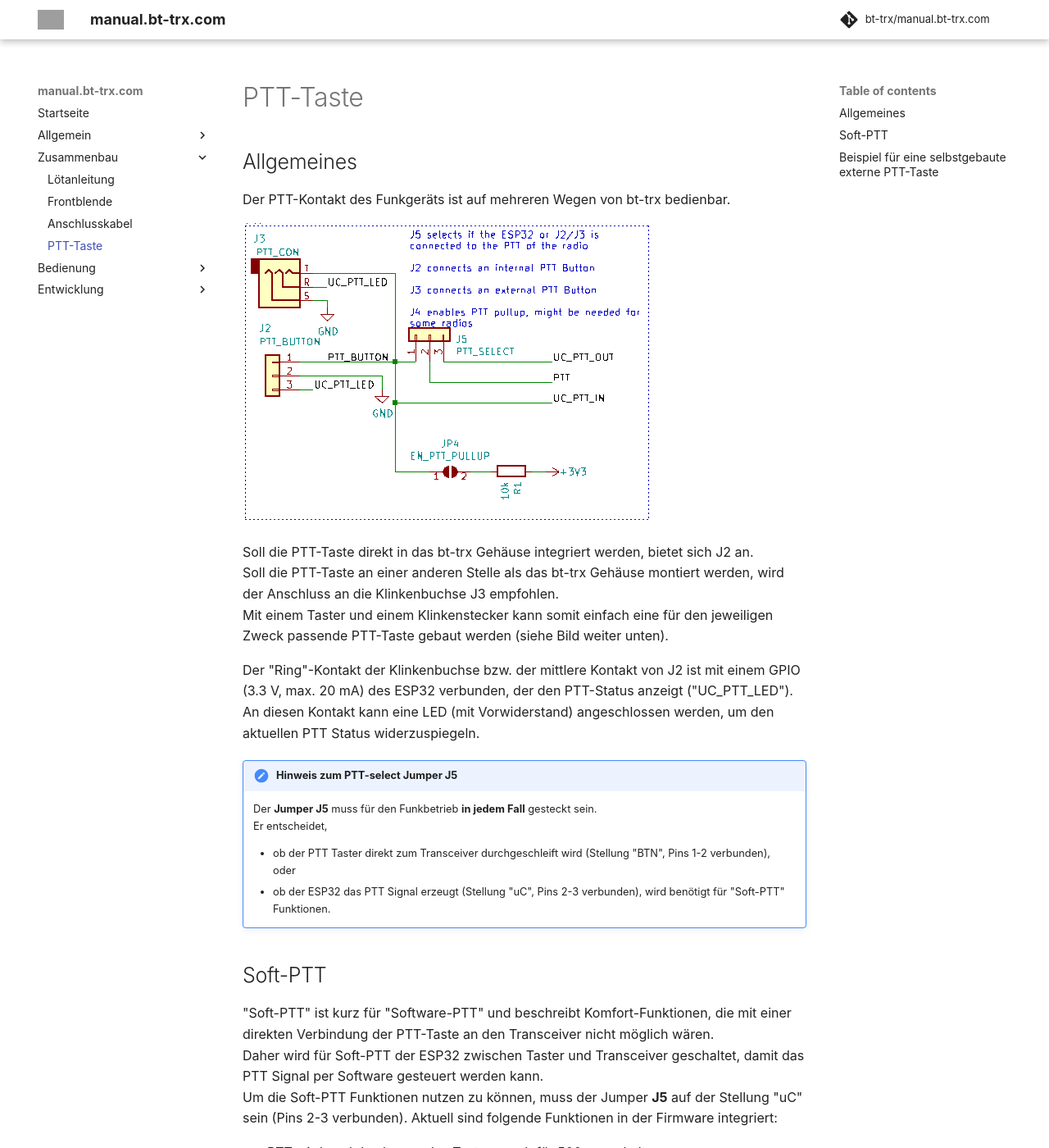
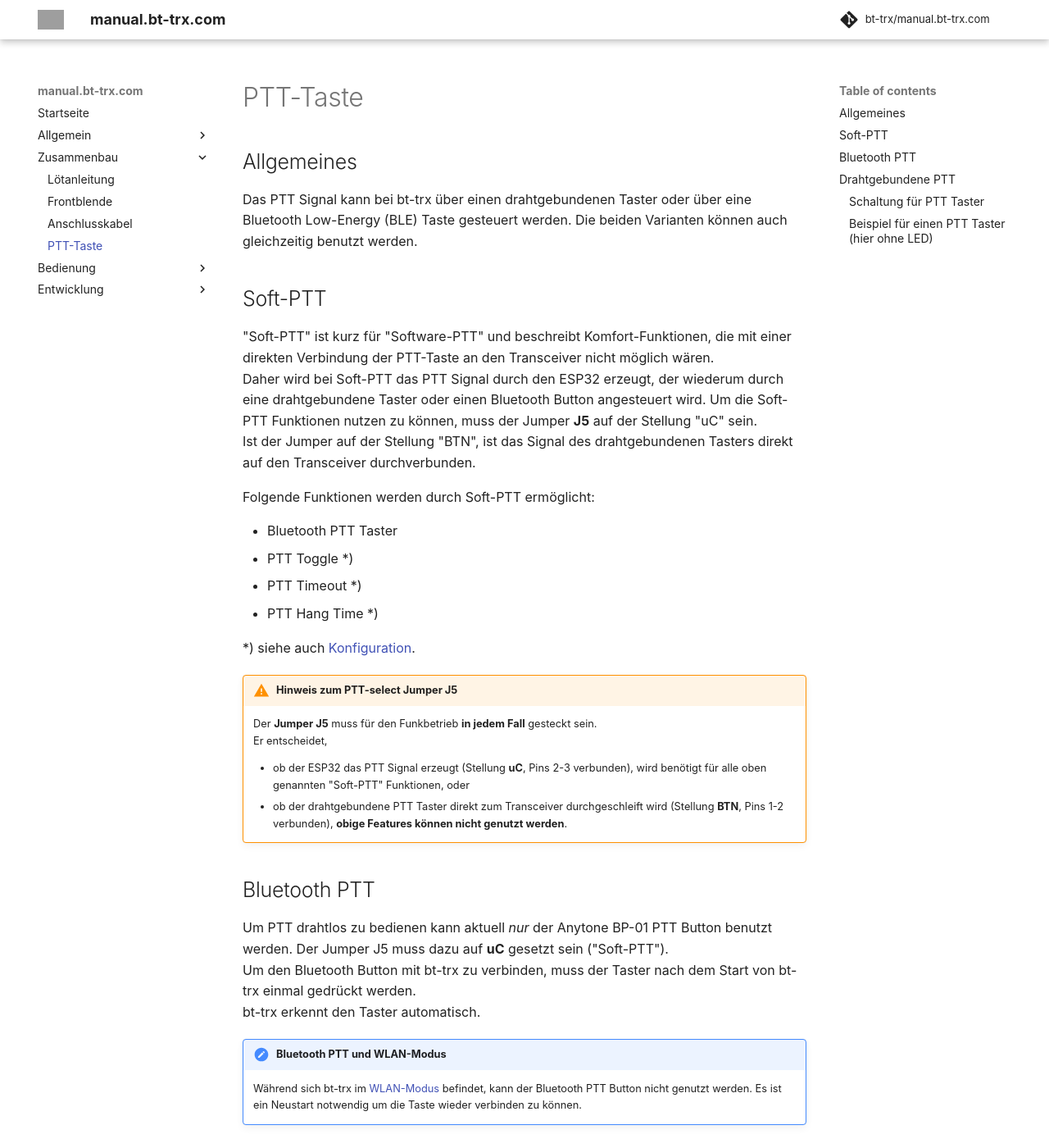
Before and after one commit to bt-trx/manual.bt-trx.com, an MkDocs documentation site: the page built from docs/20_Zusammenbau/PTT-Taste.md, in a window 1280 px wide and 1400 px high. Shown: the whole window at 82% size. Built offline with MkDocs 1.6.1 and Material for MkDocs 9.7.7, drawn with Linux system fonts in a browser that asks for light colours; comment, search, counter and statistics services are not loaded; some of the changed text lies outside the part shown; grey boxes are pictures that could not be loaded.

Commit message:
Update für v5.0

```diff
--- a/docs/20_Zusammenbau/PTT-Taste.md
+++ b/docs/20_Zusammenbau/PTT-Taste.md
@@ -2,7 +2,60 @@
 
 ## Allgemeines
 
-Der PTT-Kontakt des Funkgeräts ist auf mehreren Wegen von bt-trx bedienbar.
+Das PTT Signal kann bei bt-trx über einen drahtgebundenen Taster oder über
+eine Bluetooth Low-Energy (BLE) Taste gesteuert werden. Die beiden Varianten
+können auch gleichzeitig benutzt werden.
+
+## Soft-PTT
+
+"Soft-PTT" ist kurz für "Software-PTT" und beschreibt Komfort-Funktionen, die
+mit einer direkten Verbindung der PTT-Taste an den Transceiver nicht möglich
+wären.
+Daher wird bei Soft-PTT das PTT Signal durch den ESP32 erzeugt, der wiederum
+durch eine drahtgebundene Taster oder einen Bluetooth Button angesteuert wird.
+Um die Soft-PTT Funktionen nutzen zu können, muss der Jumper **J5** auf der
+Stellung "uC" sein.
+Ist der Jumper auf der Stellung "BTN", ist das Signal des drahtgebundenen Tasters
+direkt auf den Transceiver durchverbunden.
+
+Folgende Funktionen werden durch Soft-PTT ermöglicht:
+
+* Bluetooth PTT Taster
+* PTT Toggle *)
+* PTT Timeout *)
+* PTT Hang Time *)
+
+*) siehe auch [Konfiguration](../../30_Bedienung/Konfiguration).
+
+!!! warning "Hinweis zum PTT-select Jumper J5"
+    Der **Jumper J5** muss für den Funkbetrieb **in jedem Fall** gesteckt sein.
+    Er entscheidet,
+
+    * ob der ESP32
+    das PTT Signal erzeugt (Stellung **uC**, Pins 2-3 verbunden), wird benötigt
+    für alle oben genannten "Soft-PTT" Funktionen, oder
+    * ob der drahtgebundene PTT Taster direkt zum Transceiver
+    durchgeschleift wird (Stellung **BTN**, Pins 1-2 verbunden), **obige Features
+    können nicht genutzt werden**.
+
+## Bluetooth PTT
+
+Um PTT drahtlos zu bedienen kann aktuell *nur* der Anytone BP-01 PTT Button
+benutzt werden.
+Der Jumper J5 muss dazu auf **uC** gesetzt sein ("Soft-PTT").
+Um den Bluetooth Button mit bt-trx zu verbinden, muss der Taster nach dem Start
+von bt-trx einmal gedrückt werden.
+bt-trx erkennt den Taster automatisch.
+
+!!! note "Bluetooth PTT und WLAN-Modus"
+    Während sich bt-trx im [WLAN-Modus](../../30_Bedienung/Konfiguration)
+    befindet, kann der Bluetooth PTT Button nicht genutzt werden. Es ist ein
+    Neustart notwendig um die Taste wieder verbinden zu können.
+
+## Drahtgebundene PTT
+
+Der PTT-Kontakt des Funkgeräts kann über mehrere Wege angesteuert werden.
+Hier die PTT-Schaltung auf der bt-trx Platine:
 
 ![Schaltbild PTT-Taste](ptt_schematic.png)
 
@@ -17,31 +70,15 @@ Der "Ring"-Kontakt der Klinkenbuchse bzw. der mittlere Kontakt von J2 ist mit
 einem GPIO (3.3 V, max. 20 mA) des ESP32 verbunden, der den PTT-Status anzeigt
 ("UC_PTT_LED").
 An diesen Kontakt kann eine LED (mit Vorwiderstand) angeschlossen werden, um
-den aktuellen PTT Status widerzuspiegeln.
+den aktuellen PTT Status wiederzuspiegeln.
 
-!!! note "Hinweis zum PTT-select Jumper J5"
-    Der **Jumper J5** muss für den Funkbetrieb **in jedem Fall** gesteckt sein.
-    Er entscheidet,
+Der PTT Kontakt des Funkgeräts muss über das [Jumper Modul](../Anschlusskabel)
+mit PTT verbunden werden. PTT_GND ist je nach Funkgerät zu verbinden.
 
-    * ob der PTT Taster direkt zum Transceiver
-    durchgeschleift wird (Stellung "BTN", Pins 1-2 verbunden), oder
-    * ob der ESP32
-    das PTT Signal erzeugt (Stellung "uC", Pins 2-3 verbunden), wird benötigt
-    für "Soft-PTT" Funktionen.
+### Schaltung für PTT Taster
 
-## Soft-PTT
+![PTT Button Schaltbild](ptt_button_schematic.png)
 
-"Soft-PTT" ist kurz für "Software-PTT" und beschreibt Komfort-Funktionen, die
-mit einer direkten Verbindung der PTT-Taste an den Transceiver nicht möglich
-wären.
-Daher wird für Soft-PTT der ESP32 zwischen Taster und Transceiver geschaltet,
-damit das PTT Signal per Software gesteuert werden kann.
-Um die Soft-PTT Funktionen nutzen zu können, muss der Jumper **J5** auf der
-Stellung "uC" sein (Pins 2-3 verbunden).
-Aktuell sind folgende Funktionen in der Firmware integriert:
-
-- PTT wird nach Loslassen des Tasters noch für 500 ms gehalten
-
-## Beispiel für eine selbstgebaute externe PTT-Taste
+### Beispiel für einen PTT Taster (hier ohne LED)
 
 ![Beispiel PTT-Taste](Taster_PTT_640.jpg)
```
Also changed, not shown: docs/20_Zusammenbau/PTT-Taste/ptt_button_schematic.png (added), docs/20_Zusammenbau/PTT-Taste/ptt_schematic.png.
